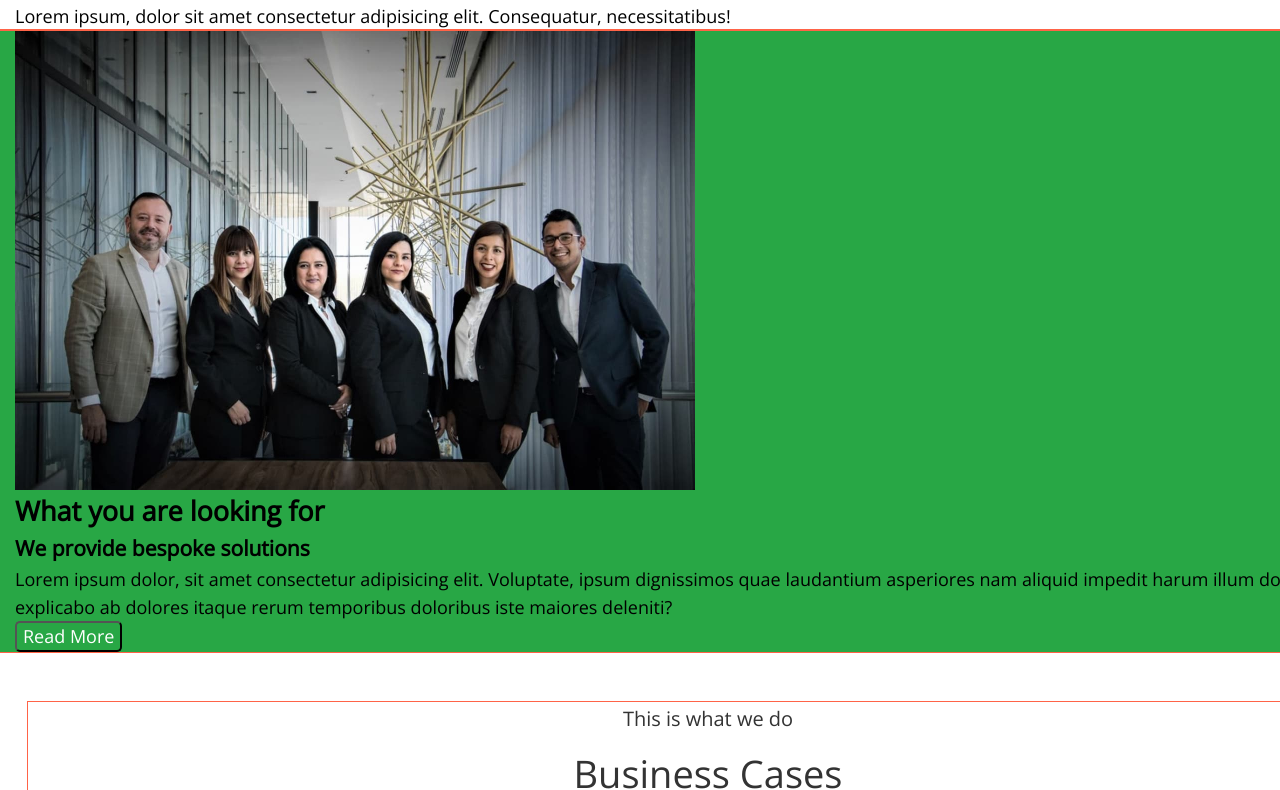
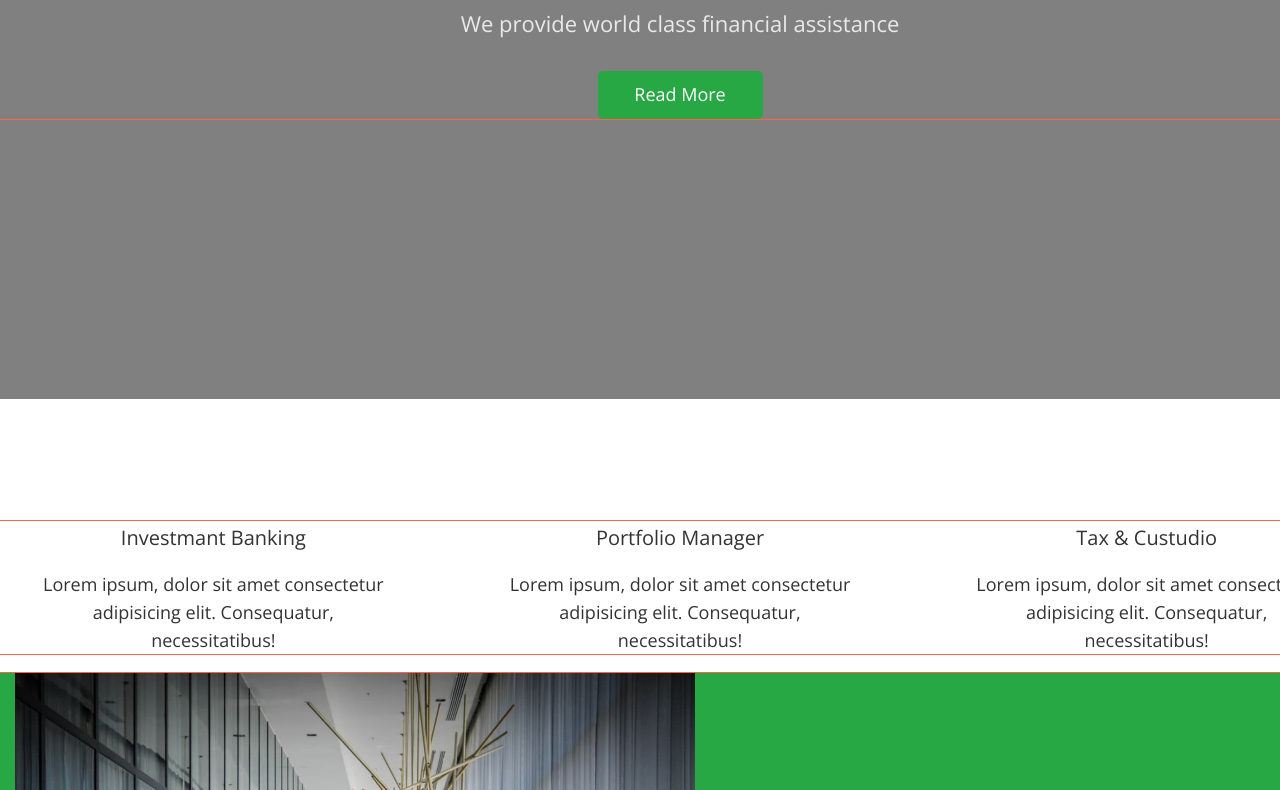
Before and after one commit to Mariya-Lutsenko/fson61-lions, a plain HTML site: page index.html in a window 1280 px wide. Shown: the part 366-1156 px from the top of the page. Drawn offline with nearby package versions, Linux system fonts and the light colour scheme.

Commit message:
professional team, hero, about

```diff
--- a/css/styles.css
+++ b/css/styles.css
@@ -4,11 +4,11 @@
 
   --logo-color: #28a745;
 
+  --hero-title-color: #e9e9e9;
 
   --green-background: #28a745;
   --blue-background: #0284d0;
   --phone-color-text: #808080;
-
 }
 
 body {
@@ -52,12 +52,25 @@ a {
   margin: 0 auto;
 }
 
+.visually-hidden {
+  position: absolute;
+  width: 1px;
+  height: 1px;
+  margin: -1px;
+  padding: 0;
+  white-space: nowrap;
+  overflow: hidden;
+  border: 0;
+  clip: rect(0 0 0 0);
+  clip-path: inset(100%);
+}
+
 /*==============/general class==============*/
 
 /*==============header ==============*/
 
 .header {
-  background-color: grey;
+  background-color: var(--phone-color-text);
 }
 
 .logo {
@@ -72,7 +85,6 @@ a {
 
 .header-logo {
   display: flex;
-
   margin-left: 50px;
   font-size: 35px;
   line-height: 1.2;
@@ -104,7 +116,81 @@ a {
 }
 
 /*============== /header ==============*/
+/* ========= hero ========= */
+.hero {
+  padding-top: 210px;
+  padding-bottom: 280px;
 
+  background-color: var(--phone-color-text);
+  text-align: center;
+}
+.hero-title {
+  margin-bottom: 25px;
+  font-weight: 300;
+  font-size: 55px;
+  line-height: 1.2;
+  color: var(--hero-title-color);
+}
+.hero-description {
+  margin-bottom: 29px;
+  font-size: 22px;
+  line-height: 1.67;
+  color: var(--hero-title-color);
+}
+
+.hero-button {
+  cursor: pointer;
+  display: inline-block;
+  padding-top: 9px;
+  padding-bottom: 10px;
+  padding-left: 30px;
+  padding-right: 30px;
+  min-width: 165px;
+  height: 48px;
+  border: none;
+  background-color: var(--green-background);
+  border-radius: 5px;
+  font-family: inherit;
+  font-weight: 400;
+  font-size: 18px;
+  line-height: 1.56;
+  text-align: center;
+  color: var(--secondary-color-text);
+}
+/* ========= /hero ========= */
+
+/* ======== about ========= */
+.about {
+  padding-top: 122px;
+  padding-bottom: 19px;
+}
+.about-list {
+  display: flex;
+  padding-left: 15px;
+  padding-right: 15px;
+  column-gap: 100px;
+}
+.about-item {
+  width: 362px;
+  flex-basis: calc((100% - 200px) / 3);
+}
+
+.about-subtitle {
+  margin-bottom: 16px;
+  font-weight: 400;
+  font-size: 20px;
+  line-height: 1.65;
+  text-align: center;
+  color: var(--main-color-text);
+}
+
+.about-text {
+  font-size: 18px;
+  line-height: 1.56;
+  text-align: center;
+  color: var(--main-color-text);
+}
+/* ======== /about ========= */
 /*============== info ==============*/
 .info {
   background-color: var(--green-background);
@@ -186,6 +272,7 @@ a {
   padding-top: 49px;
   padding-bottom: 59px;
 }
+
 .prof-description {
   margin-bottom: 16px;
   font-size: 20px;
@@ -213,7 +300,11 @@ a {
   list-style: none;
   column-gap: 35px;
 }
+.prof-item {
+  flex-basis: calc((100% - 105px) / 3);
+}
 .prof-list h3 {
+  margin-bottom: 12px;
   font-weight: 400;
   font-size: 25px;
   line-height: 1.27;
@@ -225,6 +316,11 @@ a {
   line-height: 1.56;
   text-align: center;
   color: var(--main-color-text);
+}
+.prof-content {
+  padding-top: 13px;
+  padding-left: 140px;
+  padding-right: 140px;
 }
 
 /* Request Callback */
--- a/index.html
+++ b/index.html
@@ -31,11 +31,11 @@
     <!-- header -->
 
     <header class="header">
-		<div class="container nav">
+		<div class="container">
       <nav class="header-navigation">
 			<div class="logo">
         <a class="header-logo" href="./index.html" >
-			<img src="./images/header/logo.svg" alt="logo"><span class="logo-decoration">Finance</span> Ledger
+			<img src="./images/header/logo.svg" alt="logo"><span class="logo-decoration">Finance  </span> Ledger
 		</a>
 		</div>
         <ul class="header-list mark">
@@ -56,7 +56,7 @@
 			<div class="container">
         <h1 class="hero-title">The Sky Is The Limit</h1>
         <p class="hero-description">We provide world class financial assistance</p>
-        <button class="button" type="button">Read More</button>
+        <button class="hero-button" type="button">Read More</button>
 		  </div>
       </section>
 
@@ -64,8 +64,8 @@
 
       <section class="about">
 			<div class="container">
-        <h2 class="about-title">About</h2>
-        <ul class="mark">
+        <h2 class="about-title visually-hidden">About</h2>
+        <ul class="about-list mark">
           <li class="about-item">
             <h3 class="about-subtitle">Investmant Banking</h3>
             <p class="about-text">
@@ -165,15 +165,18 @@
           Lorem ipsum dolor sit amet consectetur adipisicing elit. Architecto, sapiente!
         </p>
         <ul class="prof-list">
-          <li><img src="./images/section-professional/john-doe.jpg" alt="John Doe" width="420" height="280">
+          <li class="prof-item"><img src="./images/section-professional/john-doe.jpg" alt="John Doe" width="420" height="280">
+            <div class="prof-content">
           <h3>John Doe</h3>
-          <p>President</p></li>
-          <li><img src="./images/section-professional/jane-doe.jpg" alt="Jane Doe" width="420" height="280">
+          <p>President</p> </div> </li>
+          <li class="prof-item"><img src="./images/section-professional/jane-doe.jpg" alt="Jane Doe" width="420" height="280">
+            <div class="prof-content">
           <h3>Jane Doe</h3>
-          <p>Vice President</p></li>
-          <li><img src="./images/section-professional/steve-smith.jpg" alt="Steve Smith"  width="420" height="280">
+          <p>Vice President</p></div></li>
+          <li class="prof-item"><img src="./images/section-professional/steve-smith.jpg" alt="Steve Smith"  width="420" height="280">
+             <div class="prof-content">
           <h3>Steve Smith</h3>
-          <p>Marketing Head</p></li>
+          <p>Marketing Head</p></div></li>
         </ul>
 		  </div>
       </section>
```
